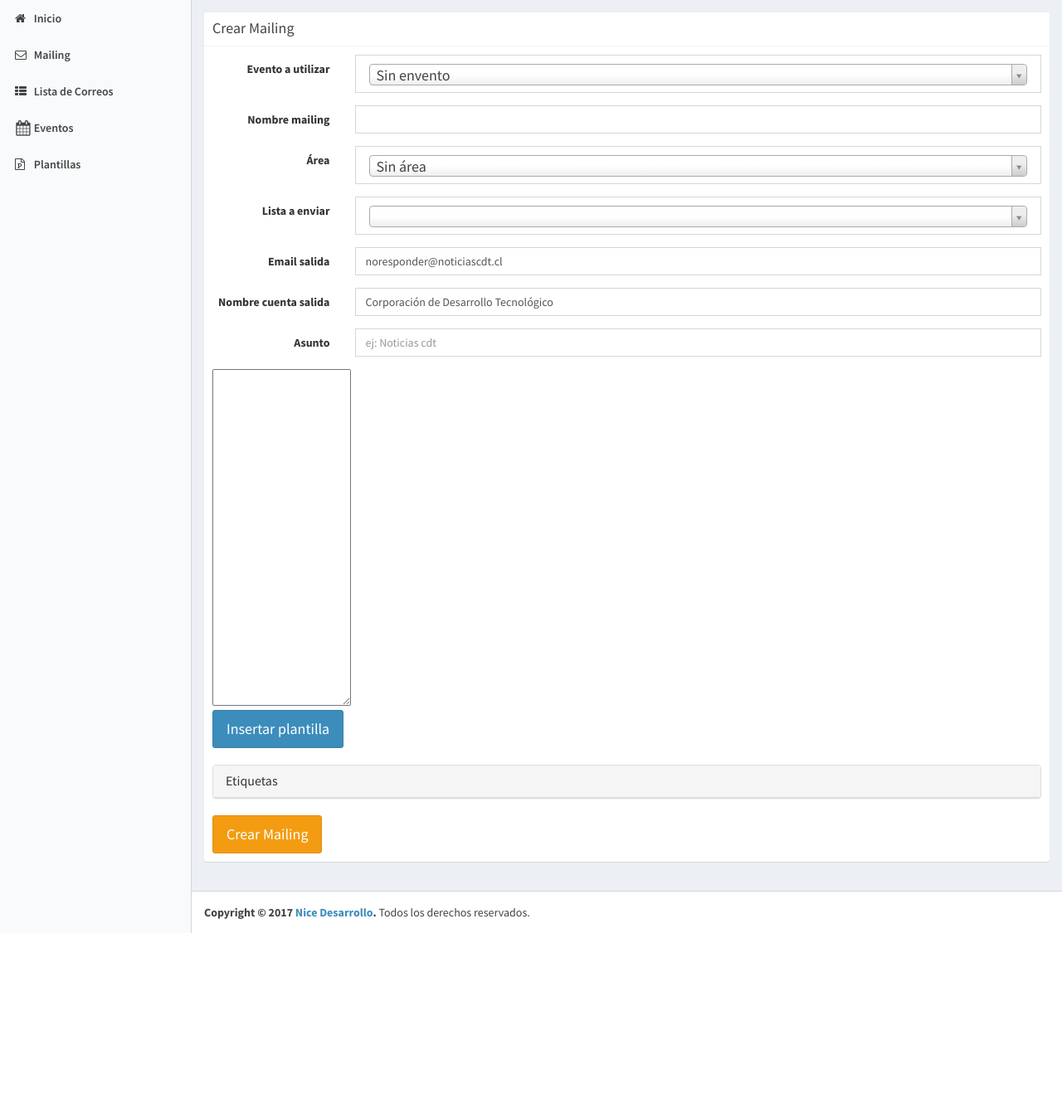
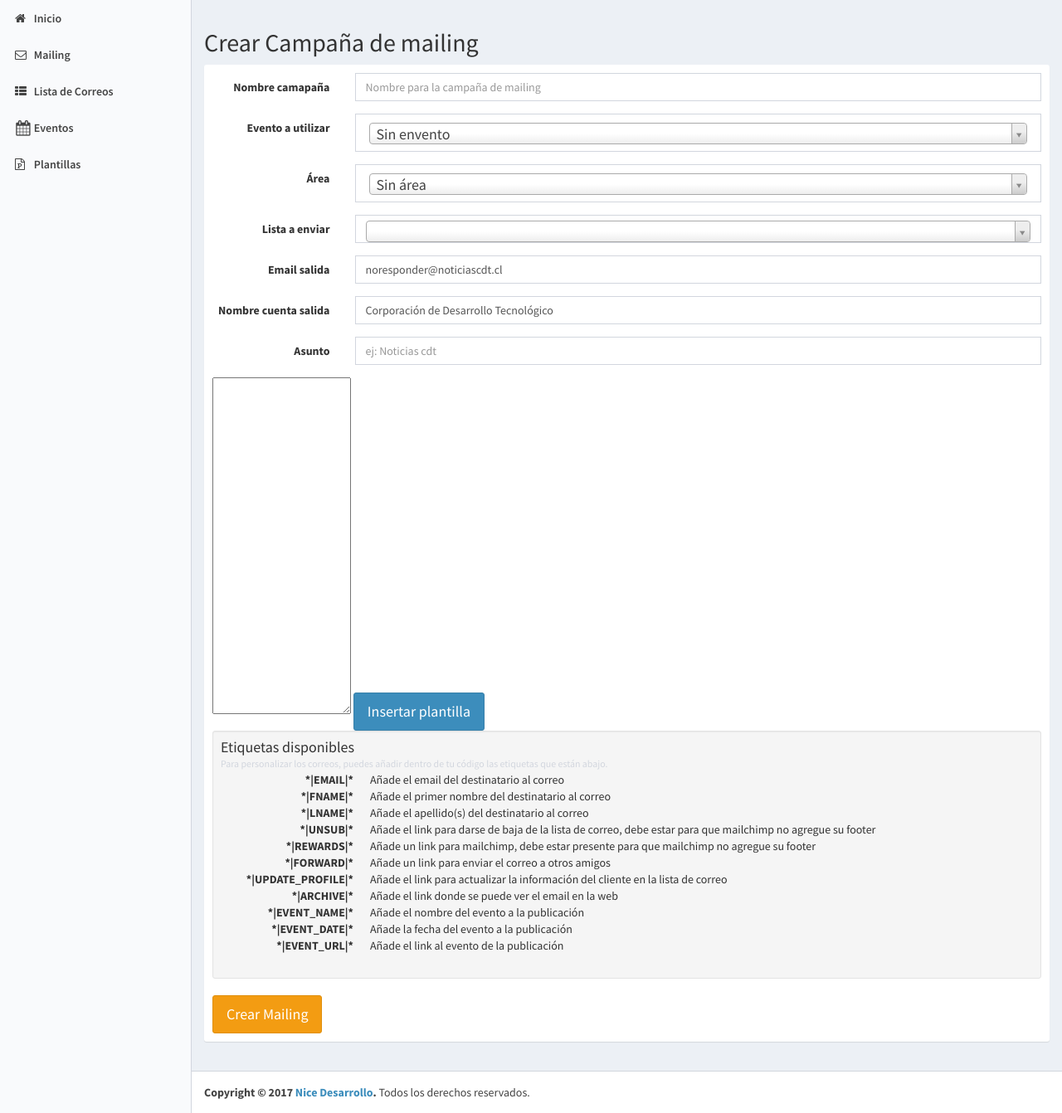
Before and after one commit to samuelmontoyag/Mailer_CDT, a Flask app: template templates/campagnas/create.html in a window 1280 px wide. Shown: the part 50-1392 px from the top of the page at 83% size. Before the commit the page ends 1175 px from the top, so only its background shows below. Run offline with Flask 2, Linux system fonts and the light colour scheme; the template is opened without the code that fills it, so the values that code supplies are empty; parts of the project's set-up code (start-up, migrations or seed data) failed here and were passed over; some libraries are stand-ins or nearby versions.

Commit message:
FIX: partial stilos bt3 al crear

```diff
--- a/templates/campagnas/create.html
+++ b/templates/campagnas/create.html
@@ -3,9 +3,17 @@
 
 
 {%block content%}
-{%call lib.create_box("Crear Mailing", "box-solid")%}
+  <h2>Crear Campaña de mailing</h2>
 
+  {%call lib.create_box("", "box-solid")%}
         <form method="post" action="/campagnas/create" class="form-horizontal" role="form">
+            <div class="form-group">
+                <label for="campaignName" class="col-sm-2 control-label">Nombre camapaña</label>
+                <div class="col-sm-10">
+                    <input type="text" name="campaignName" id="campaignName" maxlength="95" class="form-control" placeholder="Nombre para la campaña de mailing">
+                </div>
+            </div>
+
             <div class="form-group">
                 <label for="event" class="col-sm-2 control-label">Evento a utilizar</label>
                 <div class="col-sm-10">
@@ -17,16 +25,12 @@
                     </select>
                 </div>
             </div>
-    <div class="form-group">
-        <label for="campaignName" class="col-sm-2 control-label">Nombre mailing</label>
-        <div class="col-sm-10">
-            <input type="text" name="campaignName" id="campaignName" maxlength="95" class="form-control">
-        </div>
-    </div>
+
+
             <div class="form-group">
                 <label for="emailList" class="col-sm-2 control-label">Área</label>
                 <div class="col-sm-10">
-            <select name="folder"  class="form-control input-lg">
+                    <select name="folder" class="form-control input-lg">
                         <option value="0">Sin área</option>
                         {% for list in areaList %}
                             <option value="{{list.folder_id}}">{{list.name}}</option>
@@ -37,7 +41,7 @@
             <div class="form-group">
                 <label for="emailList" class="col-sm-2 control-label">Lista a enviar</label>
                 <div class="col-sm-10">
-            <select name="emailList"  class="form-control input-lg">
+                    <select name="emailList"  class="form-control">
                         {% for list in lists %}
                             <option value="{{list.id}}">{{list.name}}</option>
                         {% endfor%}
@@ -62,69 +66,31 @@
                     <input type="text" name="subject" placeholder="ej: Noticias cdt"  class="form-control" maxlength="145">
                 </div>
             </div>
-    <textarea name="html" rows="20" style="min-height:250px;">
-    </textarea><br>
 
-    <button type="button" class="btn btn-primary btn-lg" data-toggle="modal" data-target="#myModal">
-        Insertar plantilla
-    </button>
-    <br><br>
-    <div class="panel panel-default">
-        <div class="panel-heading">
-          <h4 class="panel-title">
-            <a data-toggle="collapse" data-parent="#accordion" href="#collapseOne">
-              Etiquetas
-            </a>
-          </h4>
-        </div>
-        <div id="collapseOne" class="panel-collapse collapse">
-            <div class="panel-body">
-                Para personalizar los correos, puedes añadir dentro de tu código las etiquetas que están abajo.
-                <div>
-                    <table class="table">
-                        <tr><th>Etiqueta</th><th>Descripción</th>
-                        </tr>
-                        <tr>
-                            <td>*|EMAIL|*</td><td>Añade el email del destinatario al correo</td>
-                        </tr>
-                        <tr>
-                            <td>*|FNAME|*</td><td>Añade el primer nombre del destinatario al correo</td>
-                        </tr>
-                        <tr>
-                            <td>*|LNAME|*</td><td>Añade el apellido(s) del destinatario al correo</td>
-                        </tr>
-                        <tr>
-                            <td>*|UNSUB|*</td><td>Añade el link para darse de baja de la lista de correo, debe estar para que mailchimp no agregue su footer</td>
-                        </tr>
-                        <tr>
-                            <td>*|REWARDS|*</td><td>Añade un link para mailchimp, debe estar presente para que mailchimp no agregue su footer</td>
-                        </tr>
-                        <tr>
-                            <td>*|FORWARD|*</td><td>Añade un link para enviar el correo a otros amigos</td>
-                        </tr>
-                        <tr>
-                            <td>*|UPDATE_PROFILE|*</td><td>Añade el link para actualizar la información del cliente en la lista de correo</td>
-                        </tr>
-                        <tr>
-                            <td>*|ARCHIVE|*</td><td>Añade el link donde se puede ver el email en la web</td>
-                        </tr>
-                        <tr>
-                            <td>*|EVENT_NAME|*</td><td>Añade el nombre del evento a la publicación</td>
-                        </tr>
-                        <tr>
-                            <td>*|EVENT_DATE|*</td><td>Añade la fecha del evento a la publicación</td>
-                        </tr>
-                        <tr>
-                            <td>*|EVENT_URL|*</td><td>Añade el link al evento de la publicación</td>
-                        </tr>
-                    </table>
-                </div>
-            </div>
-        </div>
+            <textarea name="html" rows="20" style="min-height:250px;"></textarea>
+
+            <button type="button" class="btn btn-primary btn-lg" data-toggle="modal" data-target="#myModal"> Insertar plantilla</button>
+
+            <div class="well well-sm">
+                  <h4 class="no-margin">Etiquetas disponibles</h4>
+                  <small class="text-gray">Para personalizar los correos, puedes añadir dentro de tu código las etiquetas que están abajo.</small>
+                  <dl class="dl-horizontal">
+                      <dt>*|EMAIL|*</dt><dd>Añade el email del destinatario al correo</dd>
+                      <dt>*|FNAME|*</dt><dd>Añade el primer nombre del destinatario al correo</dd>
+                      <dt>*|LNAME|*</dt><dd>Añade el apellido(s) del destinatario al correo</dd>
+                      <dt>*|UNSUB|*</dt><dd>Añade el link para darse de baja de la lista de correo, debe estar para que mailchimp no agregue su footer</dd>
+                      <dt>*|REWARDS|*</dt><dd>Añade un link para mailchimp, debe estar presente para que mailchimp no agregue su footer</dd>
+                      <dt>*|FORWARD|*</dt><dd>Añade un link para enviar el correo a otros amigos</dd>
+                      <dt>*|UPDATE_PROFILE|*</dt><dd>Añade el link para actualizar la información del cliente en la lista de correo</dd>
+                      <dt>*|ARCHIVE|*</dt><dd>Añade el link donde se puede ver el email en la web</dd>
+                      <dt>*|EVENT_NAME|*</dt><dd>Añade el nombre del evento a la publicación</dd>
+                      <dt>*|EVENT_DATE|*</dt><dd>Añade la fecha del evento a la publicación</dd>
+                      <dt>*|EVENT_URL|*</dt><dd>Añade el link al evento de la publicación</dd>
+                  </dl>
               </div>
             <button type="submit" id="create_mailing" class="btn btn-warning btn-lg">Crear Mailing</button>
-
         </form>
+{% endcall %}
 
 <div class="modal fade" id="myModal" tabindex="-1" role="dialog" aria-labelledby="myModalLabel" aria-hidden="true">
   <div class="modal-dialog">
@@ -147,7 +113,6 @@
     </div>
   </div>
 </div>
-{% endcall %}
 {% endblock %}
 
 {% block extra_js %}
```
Lines whose indentation alone changed are shown as unchanged.
